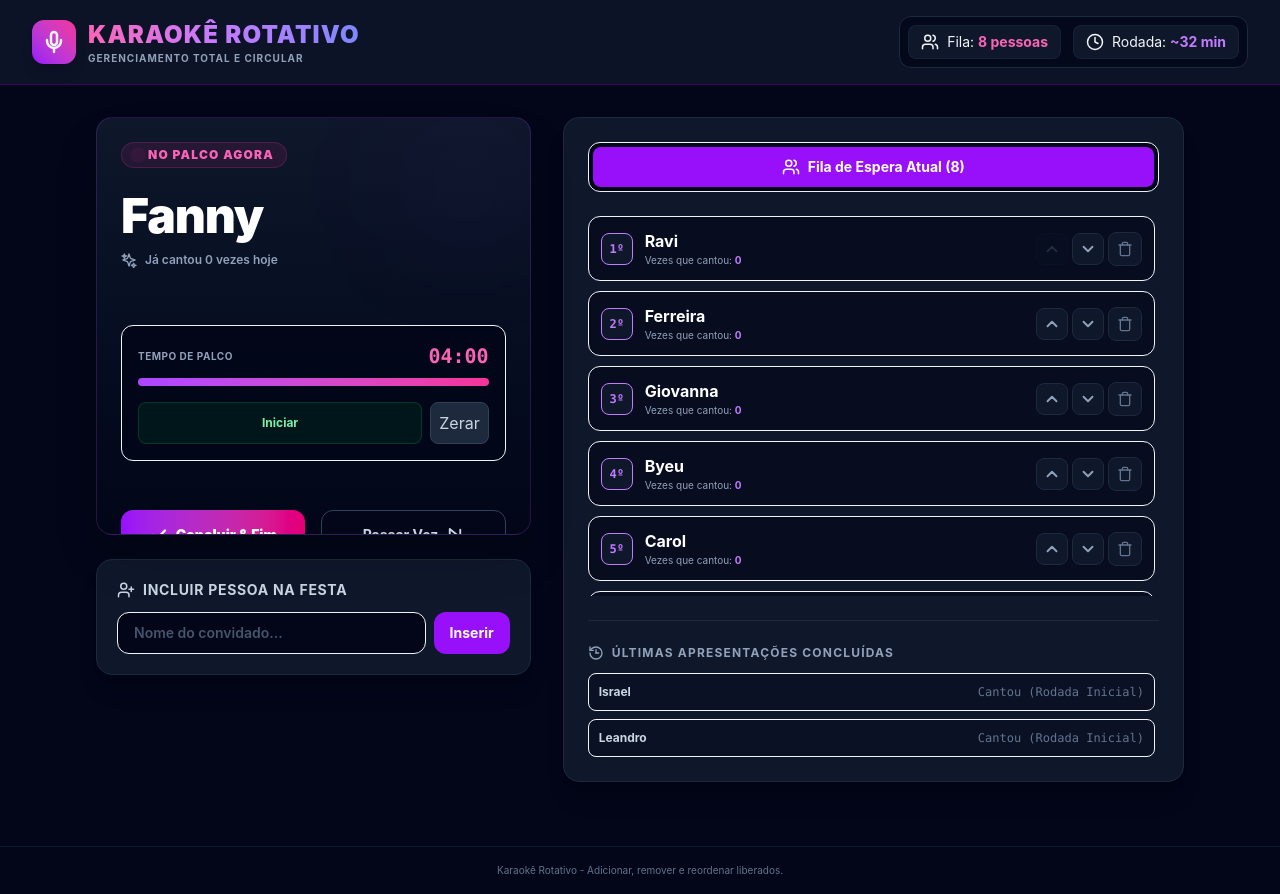
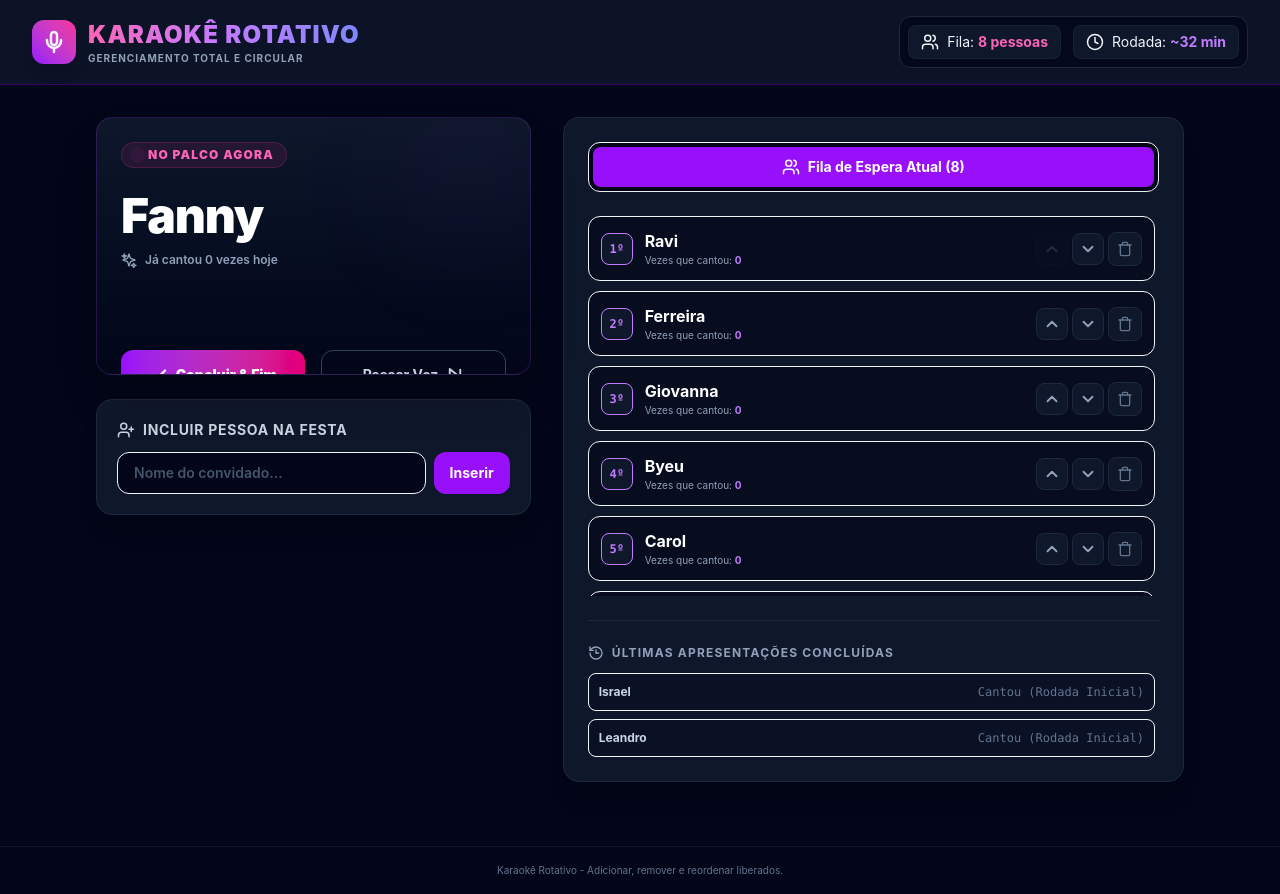
Before and after one commit to lrodrigues631/listaoke, a React (Vite) app: page / in a window 1280 px wide. Built offline with nearby package versions, Linux system fonts and the light colour scheme.

Commit message:
remove cronometro e prepara fluxo de sala

```diff
--- a/src/App.jsx
+++ b/src/App.jsx
@@ -1,4 +1,4 @@
-import React, { useState, useEffect } from 'react';
+import React, { useState } from 'react';
 
 // --- ÍCONES SVG NATIVOS PARA EVITAR FALHAS DE CARREGAMENTO ---
 const MicIcon = () => (
@@ -6,19 +6,6 @@ const MicIcon = () => (
     <path d="M12 2a3 3 0 0 0-3 3v7a3 3 0 0 0 6 0V5a3 3 0 0 0-3-3Z"/>
     <path d="M19 10v1a7 7 0 0 1-14 0v-1"/>
     <line x1="12" x2="12" y1="19" y2="22"/>
-  </svg>
-);
-
-const PlayIcon = () => (
-  <svg xmlns="http://www.w3.org/2000/svg" width="16" height="16" viewBox="0 0 24 24" fill="currentColor" stroke="currentColor" strokeWidth="2">
-    <polygon points="6 3 20 12 6 21 6 3"/>
-  </svg>
-);
-
-const PauseIcon = () => (
-  <svg xmlns="http://www.w3.org/2000/svg" width="16" height="16" viewBox="0 0 24 24" fill="currentColor" stroke="currentColor" strokeWidth="2">
-    <rect width="4" height="16" x="6" y="4" rx="1"/>
-    <rect width="4" height="16" x="14" y="4" rx="1"/>
   </svg>
 );
 
@@ -127,26 +114,7 @@ export default function App() {
   // Estados de controle do formulário
   const [newSingerName, setNewSingerName] = useState('');
 
-  // Estados do Cronômetro de Palco (4 minutos padrão)
-  const DEFAULT_STAGE_TIME = 240;
-  const [timeLeft, setTimeLeft] = useState(DEFAULT_STAGE_TIME);
-  const [isTimerRunning, setIsTimerRunning] = useState(false);
-
   const [showNotification, setShowNotification] = useState(null);
-
-  // Efeito do cronômetro decrescente
-  useEffect(() => {
-    let interval = null;
-    if (isTimerRunning && timeLeft > 0) {
-      interval = setInterval(() => {
-        setTimeLeft((prev) => prev - 1);
-      }, 1000);
-    } else if (timeLeft === 0 && isTimerRunning) {
-      setIsTimerRunning(false);
-      triggerNotification('Tempo sugerido de palco esgotado!', 'info');
-    }
-    return () => clearInterval(interval);
-  }, [isTimerRunning, timeLeft]);
 
   // Notificações flutuantes seguras dentro do painel
   const triggerNotification = (message, type = 'success') => {
@@ -154,13 +122,6 @@ export default function App() {
     setTimeout(() => {
       setShowNotification(null);
     }, 4000);
-  };
-
-  // Conversor de segundos para formato de mm:ss
-  const formatTime = (seconds) => {
-    const mins = Math.floor(seconds / 60);
-    const secs = seconds % 60;
-    return `${mins.toString().padStart(2, '0')}:${secs.toString().padStart(2, '0')}`;
   };
 
   // ADICIONAR NOVA PESSOA (Entra no fim da fila)
@@ -211,8 +172,6 @@ export default function App() {
 
     setCurrentSinger(nextSinger);
     setQueue(updatedQueue.slice(1));
-    setTimeLeft(DEFAULT_STAGE_TIME);
-    setIsTimerRunning(true);
 
     triggerNotification(`🎉 ${currentSinger.singer} concluiu! Foi para o fim da fila. Agora no palco: ${nextSinger.singer}`);
   };
@@ -226,8 +185,6 @@ export default function App() {
 
     setCurrentSinger(nextSinger);
     setQueue(updatedQueue.slice(1));
-    setTimeLeft(DEFAULT_STAGE_TIME);
-    setIsTimerRunning(true);
 
     triggerNotification(`⏭️ Turno de ${currentSinger.singer} adiado para o final da fila.`);
   };
@@ -323,43 +280,8 @@ export default function App() {
                   </div>
                 </div>
 
-                {/* Cronômetro */}
-                <div className="mt-8 bg-slate-950/90 p-4 rounded-xl border border-slate-850">
-                  <div className="flex justify-between items-center mb-2">
-                    <span className="text-[10px] text-slate-400 uppercase tracking-wider font-bold">Tempo de Palco</span>
-                    <span className="text-xl font-mono font-bold text-pink-400">{formatTime(timeLeft)}</span>
-                  </div>
-
-                  <div className="w-full bg-slate-800 h-2 rounded-full overflow-hidden">
-                    <div
-                      className="bg-gradient-to-r from-purple-500 to-pink-500 h-full transition-all duration-1000 ease-linear"
-                      style={{ width: `${(timeLeft / DEFAULT_STAGE_TIME) * 100}%` }}
-                    ></div>
-                  </div>
-
-                  <div className="flex gap-2 mt-4">
-                    <button
-                      onClick={() => setIsTimerRunning(!isTimerRunning)}
-                      className={`flex-1 py-2 px-3 rounded-lg font-bold text-xs flex items-center justify-center gap-2 transition-all ${
-                        isTimerRunning
-                          ? 'bg-amber-600/10 text-amber-300 hover:bg-amber-600/20 border border-amber-500/20'
-                          : 'bg-green-600/10 text-green-300 hover:bg-green-600/20 border border-green-500/20'
-                      }`}
-                    >
-                      {isTimerRunning ? 'Pausar' : 'Iniciar'}
-                    </button>
-
-                    <button
-                      onClick={() => setTimeLeft(DEFAULT_STAGE_TIME)}
-                      className="p-2 rounded-lg bg-slate-800 hover:bg-slate-700 text-slate-300 border border-slate-700 transition-colors"
-                    >
-                      Zerar
-                    </button>
-                  </div>
-                </div>
-
                 {/* Ações */}
-                <div className="grid grid-cols-2 gap-4 mt-6">
+                <div className="grid grid-cols-2 gap-4 mt-8">
                   <button
                     onClick={handleFinishCurrent}
                     className="py-3.5 px-4 bg-gradient-to-r from-purple-600 to-pink-600 hover:from-purple-500 hover:to-pink-500 text-white font-black rounded-xl flex items-center justify-center gap-2 transition-all shadow-lg shadow-purple-600/20 text-xs md:text-sm"
```
